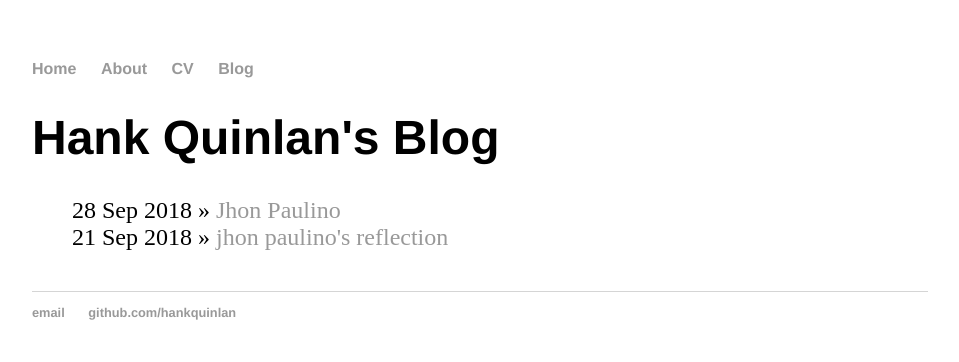
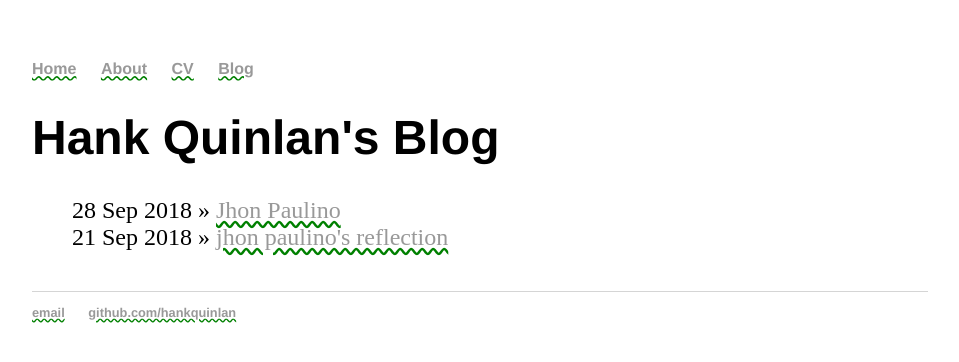
Before and after one commit to jhonp9659/jhonp9659.github.io, a Jekyll site: the page built from blog/index.html, in a window 1280 px wide. Shown: the top 362 px of the page, without its empty margins (160-1119 px from the left). Built offline with Jekyll 4.4.1, drawn with Linux system fonts in a browser that asks for light colours.

Commit message:
Update main.css

```diff
--- a/css/main.css
+++ b/css/main.css
@@ -13,7 +13,7 @@ nav ul li, footer ul li {
     margin-right: 20px;
 }
 a {
-    text-decoration: none;
+    text-decoration:  green wavy underline;
     color: #999;
 }
 a:hover {
```
